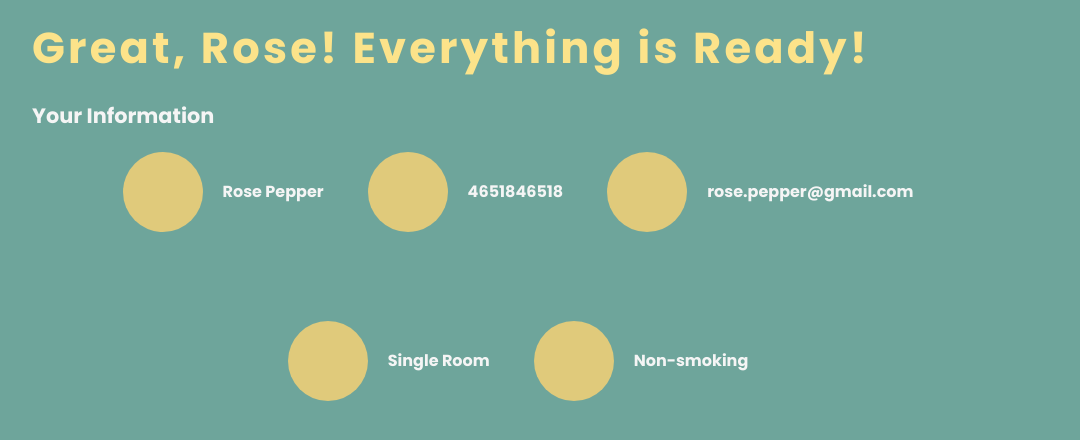
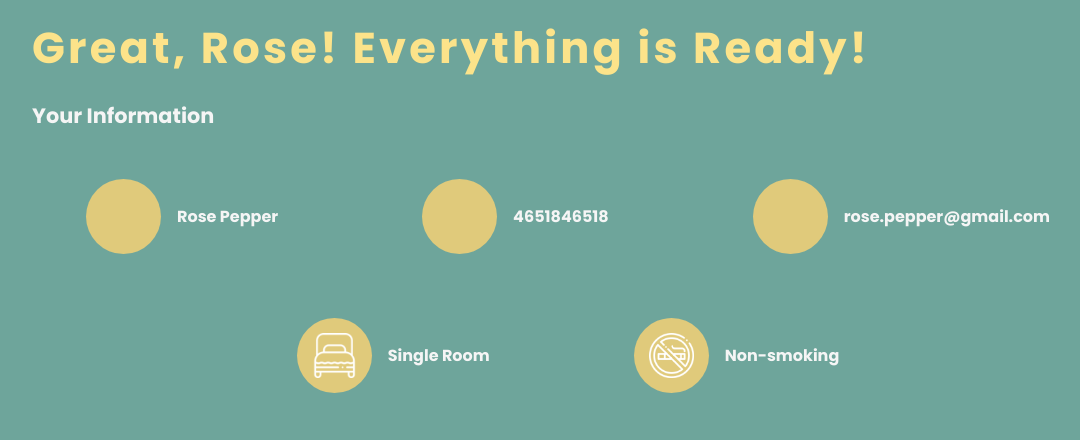
Before and after one commit to ZealinBee/hotelreservation, a web app: file pages/information/index.html in a window 1280 px wide. Shown: the part 67-507 px from the top of the page, without its empty margins (96-1176 px from the left). Run offline with its HTML, style and script files only (its server is not run), Linux system fonts and the light colour scheme; style sheets or scripts are compiled from the project's sources.

Commit message:
information page flexbox

```diff
--- a/pages/information/index.html
+++ b/pages/information/index.html
@@ -11,7 +11,7 @@
   </head>
   <body>
     <nav>
-      <h2 class="logo">ViVas Hotel</h2>
+      <a href="../../index.html"><h2 class="logo">ViVas Hotel</h2></a>
     </nav>
 
     <main>
@@ -21,13 +21,29 @@
         <div class="booking-date"></div>
         <div class="booking-information-details">
           <div class="booking-customer-details">
-            <h4 class="booking-name">Rose Pepper</h4>
-            <h4 class="booking-phone-number">4651846518</h4>
-            <h4 class="booking-email">rose.pepper@gmail.com</h4>
+            <div class="booking-name customer-details">
+              <div class="circle"></div>
+              <h4>Rose Pepper</h4>
+            </div>
+            <div class="booking-phone-number customer-details">
+              <div class="circle"></div>
+              <h4>4651846518</h4>
+            </div>
+            <div class="booking-email customer-details">
+              <div class="circle"></div>
+              <h4>rose.pepper@gmail.com</h4>
+            </div>
           </div>
           <div class="booking-room-details">
-            <h4 class="booking-room-type">Single Room</h4>
-            <h4 class="booking-smoking">Non-smoking</h4>
+            <div class="booking-room-type room-details">
+              <div class="circle"><img src="../../images/single-bed.png" alt=""></div>
+              <h4>Single Room</h4>
+            </div>
+            <div class="booking-smoke-option room-details">
+              <div class="circle"><img src="../../images/non-smoking.png" alt=""></div>
+              <h4>Non-smoking</h4>
+            </div>
+
           </div>
         </div>
       </div>
--- a/styles/booking.scss
+++ b/styles/booking.scss
@@ -50,10 +50,10 @@ h1 {
 }
 
 .option-selector-wrapper {
-  display:flex;
+  display: flex;
   justify-content: center;
-  margin-top:4rem;
-  margin-bottom:4rem;
+  margin-top: 4rem;
+  margin-bottom: 4rem;
   .option-selectors {
     margin: 0 1rem;
     position: relative;
@@ -64,7 +64,7 @@ h1 {
     border-radius: 5rem;
     cursor: pointer;
     .single-bed-option,
-    .non-smoking-option{
+    .non-smoking-option {
       background-color: $accent-color-dark;
       border-radius: 5rem;
       padding: 1rem 3rem;
@@ -112,12 +112,18 @@ h1 {
     width: 100%;
     display: flex;
     justify-content: center;
-    .confirm-booking-button {
-      background: $accent-color-dark;
-      border-radius: 2rem;
-      font-weight: 700;
-      width: 200px;
-      margin-top: 5rem;
+    .confirm-booking {
+      text-decoration: none;
+
+      button {
+        background: $accent-color-dark;
+        border-radius: 2rem;
+        font-weight: 700;
+        margin-top: 5rem;
+      }
+      &:hover {
+        opacity:0.8;
+      }
     }
   }
 }
--- a/styles/global.css
+++ b/styles/global.css
@@ -37,6 +37,10 @@ img {
   max-width: 100%;
 }
 
+a {
+  text-decoration: none;
+}
+
 .background {
   z-index: -1;
   height: 100vh;
--- a/styles/global.scss
+++ b/styles/global.scss
@@ -43,6 +43,10 @@ img {
   max-width:100%;
 }
 
+a {
+  text-decoration: none;
+}
+
 
 .background {
   z-index: -1;
--- a/styles/information.css
+++ b/styles/information.css
@@ -18,20 +18,31 @@ main h3 {
   margin-top: 1.25rem;
   font-weight: 600;
 }
-main h4 {
+main .customer-details,
+main .room-details {
   color: #F5F5F5;
-  font-size: 1rem;
-  position: relative;
+  display: flex;
+  align-items: center;
 }
-main h4::before {
-  content: "";
-  width: 80px;
-  height: 80px;
+main .customer-details h4,
+main .room-details h4 {
+  white-space: nowrap;
+}
+main .customer-details .circle,
+main .room-details .circle {
+  width: 75px;
+  height: 75px;
   background: #E0CA7B;
-  position: absolute;
-  left: -100px;
-  top: -110%;
   border-radius: 100%;
+  margin-right: 1rem;
+  aspect-ratio: 1/1;
+  display: flex;
+  justify-content: center;
+  align-items: center;
+}
+main .customer-details .circle img,
+main .room-details .circle img {
+  width: 60%;
 }
 main .booking-information {
   display: flex;
@@ -40,8 +51,6 @@ main .booking-information {
 main .booking-information .booking-customer-details {
   display: flex;
   gap: 9rem;
-  margin-bottom: 5rem;
-  width: 80%;
   justify-content: center;
   margin: 0 auto;
   margin-top: 2rem;
@@ -50,9 +59,8 @@ main .booking-information .booking-customer-details {
 main .booking-information .booking-room-details {
   display: flex;
   gap: 9rem;
-  width: 60%;
   margin: 0 auto;
   justify-content: center;
-  margin-top: 9em;
+  margin-top: 4em;
   padding-left: 3rem;
 }
--- a/styles/information.scss
+++ b/styles/information.scss
@@ -17,23 +17,31 @@ main {
     color: $light-gray;
     font-size: 1.3rem;
     margin-bottom: 1rem;
-    margin-top:1.25rem;
+    margin-top: 1.25rem;
     font-weight: 600;
   }
 
-  h4 {
+  .customer-details,
+  .room-details {
     color: $light-gray;
-    font-size: 1rem;
-    position: relative;
-    &::before {
-      content: "";
-      width: 80px;
-      height: 80px;
+    display: flex;
+    align-items: center;
+    h4 {
+      white-space: nowrap;
+    }
+    .circle {
+      width: 75px;
+      height: 75px;
       background: $darker-brand-color;
-      position: absolute;
-      left: -100px;
-      top: -110%;
       border-radius: 100%;
+      margin-right: 1rem;
+      aspect-ratio: 1/1;
+      display:flex;
+      justify-content: center;
+      align-items: center;
+      img {
+        width:60%;
+      }
     }
   }
 
@@ -43,22 +51,18 @@ main {
     .booking-customer-details {
       display: flex;
       gap: 9rem;
-      margin-bottom: 5rem;
-      width: 80%;
       justify-content: center;
       margin: 0 auto;
       margin-top: 2rem;
-      padding-left:3rem;
+      padding-left: 3rem;
     }
     .booking-room-details {
       display: flex;
       gap: 9rem;
-      width: 60%;
       margin: 0 auto;
       justify-content: center;
-      margin-top: 9em;
-      padding-left:3rem;
-
+      margin-top:4em;
+      padding-left: 3rem;
     }
   }
 }
```
Also changed, not shown: pages/booking/index.html (+4 -4 lines), styles/booking.css (+7 -2 lines).
